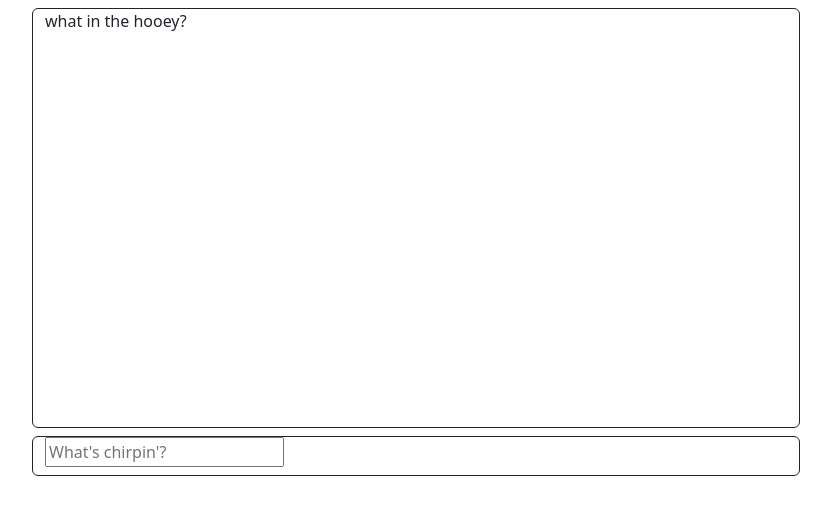
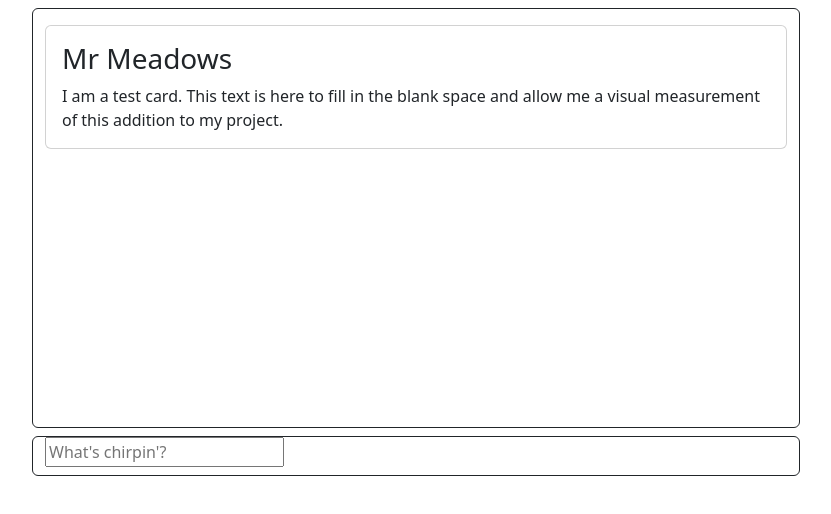
Before and after one commit to MrMeadows/chirper, a React (Create React App) app: page / in a window 1280 px wide. Shown: the top 514 px of the page, without its empty margins (224-1055 px from the left). Built offline with nearby package versions, Linux system fonts and the light colour scheme.

Commit message:
adding Post component
adding a Post component to populate the Feed component, intending for new Post to be created after user fills and submits content via Input component

```diff
--- a/src/App.jsx
+++ b/src/App.jsx
@@ -1,6 +1,6 @@
 import React from 'react';
-import Feed from './Feed.jsx';
-import Input from './Input.jsx';
+import Feed from './components/Feed.jsx';
+import Input from './components/Input.jsx';
 
 const App = () => {
     return (
--- a/src/Feed.jsx
+++ b/src/components/Feed.jsx
@@ -1,9 +1,11 @@
 import React from 'react';
+import Post from './Post.jsx';
 
 const Feed = () => {
     return (
+
         <div className="container my-2 border border-dark rounded" style={{ width: "60%", height: "420px", verticalAlign: "top"}}>
-            <p>what in the hooey?</p>
+            <Post />
         </div>
     )
 }
--- /dev/null
+++ b/src/components/Post.jsx
@@ -0,0 +1,12 @@
+import React from 'react';
+
+const Post = () => {
+    return (
+        <div className="card card-body my-3">
+            <h3 className="card-title">Mr Meadows</h3>
+            <p className="card-text">I am a test card. This text is here to fill in the blank space and allow me a visual measurement of this addition to my project.</p>
+        </div>
+    )
+}
+
+export default Post;
```
Also changed, not shown: src/components/Input.jsx (renamed from src/Input.jsx), 1 other file (tests, documents, lock files or other folders).
